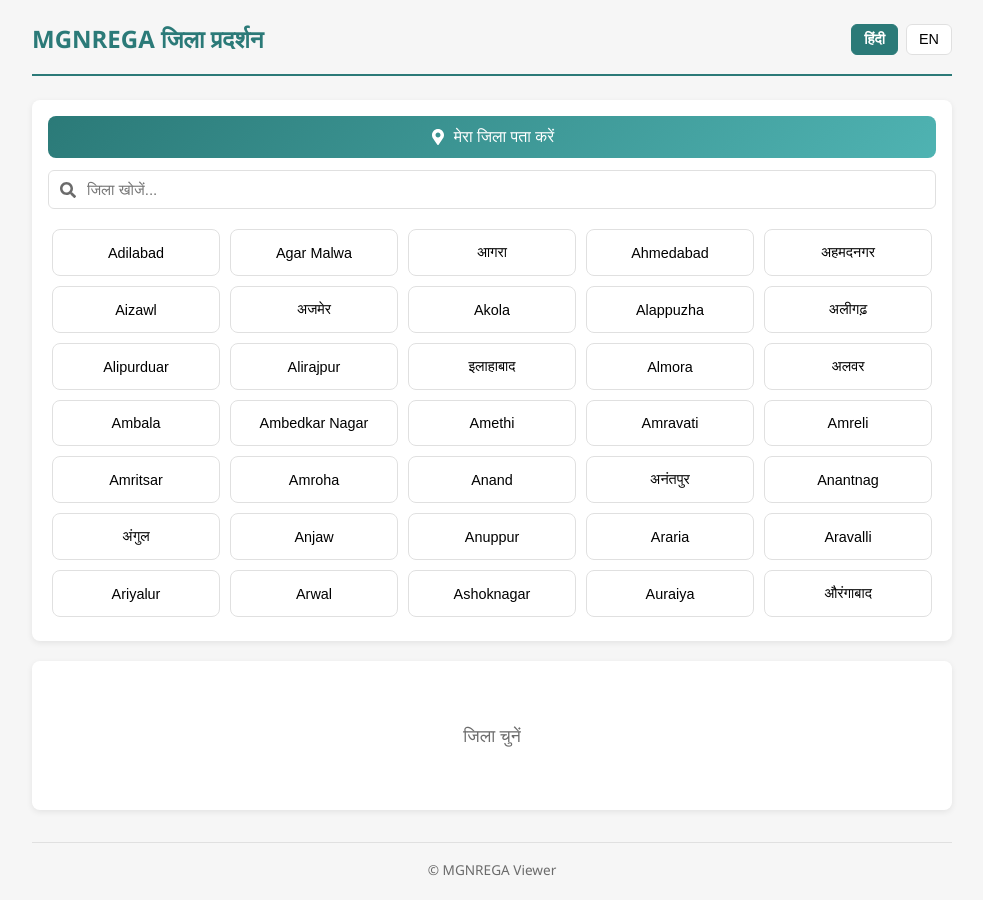
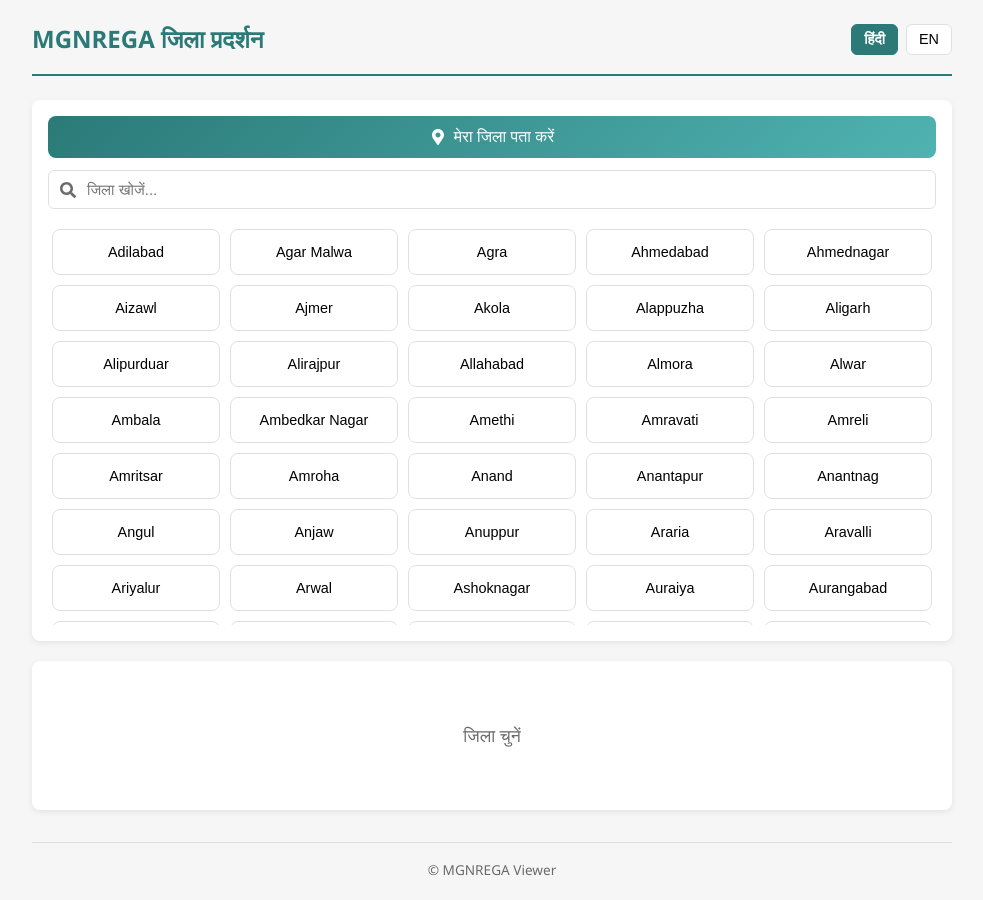
Before and after one commit to CODERVARUNMALVIYA/Goverment_project, a React (Create React App) app in the folder frontend/: page / in a window 1280 px wide. Shown: the whole page, without its empty margins (148-1131 px from the left). Built offline with nearby package versions, Linux system fonts and the light colour scheme; no server answers.

Commit message:
Search bar fixed

```diff
--- a/frontend/src/components/DistrictSelector.js
+++ b/frontend/src/components/DistrictSelector.js
@@ -1,6 +1,7 @@
 import React, { useState } from 'react';
 import { t } from '../i18n';
 import { FaMapMarkerAlt, FaSearch } from 'react-icons/fa';
+import { matchesSearch, getDisplayName } from '../utils/districtNames';
 
 export default function DistrictSelector({ districts = [], onSelect, currentLang }) {
   const [searchTerm, setSearchTerm] = useState('');
@@ -184,12 +185,7 @@
     );
   }
 
-  const filteredDistricts = districts.filter(d => {
-    const searchLower = searchTerm.toLowerCase();
-    const englishName = d.toLowerCase();
-    const hindiName = t(d).toLowerCase();
-    return englishName.includes(searchLower) || hindiName.includes(searchLower);
-  });
+  const filteredDistricts = districts.filter(d => matchesSearch(d, searchTerm, currentLang));
 
   return (
     <div className="district-selector">
@@ -209,6 +205,7 @@
             placeholder={t('searchPlaceholder')}
             value={searchTerm}
             onChange={e => setSearchTerm(e.target.value)}
+            lang={currentLang}
           />
         </div>
       </div>
@@ -220,7 +217,7 @@
             className="district-card"
             onClick={() => onSelect(d)}
           >
-            {t(d)}
+            {getDisplayName(d, currentLang)}
           </button>
         ))}
       </div>
--- /dev/null
+++ b/frontend/src/utils/districtNames.js
@@ -0,0 +1,72 @@
+/**
+ * District name translations and search helper
+ * Auto-generates Hindi names if not in manual translations
+ */
+
+// Manual high-quality translations for major districts
+export const MANUAL_TRANSLATIONS = {
+  // Chhattisgarh
+  "Korba": "कोरबा",
+  "Raipur": "रायपुर",
+  "Bilaspur": "बिलासपुर",
+  "Durg": "दुर्ग",
+  "Rajnandgaon": "राजनांदगांव",
+  "Bhilai": "भिलाई",
+  "Jagdalpur": "जगदलपुर",
+  "Raigarh": "रायगढ़",
+  "Dhamtari": "धमतरी",
+  "Mahasamund": "महासमुंद",
+  "Balod": "बालोद",
+  "Baloda Bazar": "बलौदा बाजार",
+  "Balrampur": "बलरामपुर",
+  "Bastar": "बस्तर",
+  "Bemetara": "बेमेतरा",
+  "Bijapur": "बीजापुर",
+  "Dantewada": "दंतेवाड़ा",
+  "Gariaband": "गरियाबंद",
+  "Janjgir-Champa": "जांजगीर-चांपा",
+  "Jashpur": "जशपुर",
+  "Kabirdham": "कबीरधाम",
+  "Kanker": "कांकेर",
+  "Kondagaon": "कोंडागांव",
+  "Koriya": "कोरिया",
+  "Mungeli": "मुंगेली",
+  "Narayanpur": "नारायणपुर",
+  "Sukma": "सुकमा",
+  "Surajpur": "सूरजपुर",
+  "Surguja": "सरगुजा",
+
+  // Add more as needed - this will grow
+};
+
+/**
+ * Get Hindi name for a district
+ * Returns manual translation if available, otherwise returns English name
+ */
+export function getHindiName(englishName) {
+  return MANUAL_TRANSLATIONS[englishName] || englishName;
+}
+
+/**
+ * Search helper - matches both English and Hindi
+ */
+export function matchesSearch(districtName, searchTerm, currentLang) {
+  if (!searchTerm) return true;
+
+  const search = searchTerm.toLowerCase().trim();
+  const englishName = districtName.toLowerCase();
+  const hindiName = getHindiName(districtName).toLowerCase();
+
+  // Match against both English and Hindi names
+  return englishName.includes(search) || hindiName.includes(search);
+}
+
+/**
+ * Get display name based on current language
+ */
+export function getDisplayName(districtName, currentLang) {
+  if (currentLang === 'hi') {
+    return getHindiName(districtName);
+  }
+  return districtName;
+}
```
